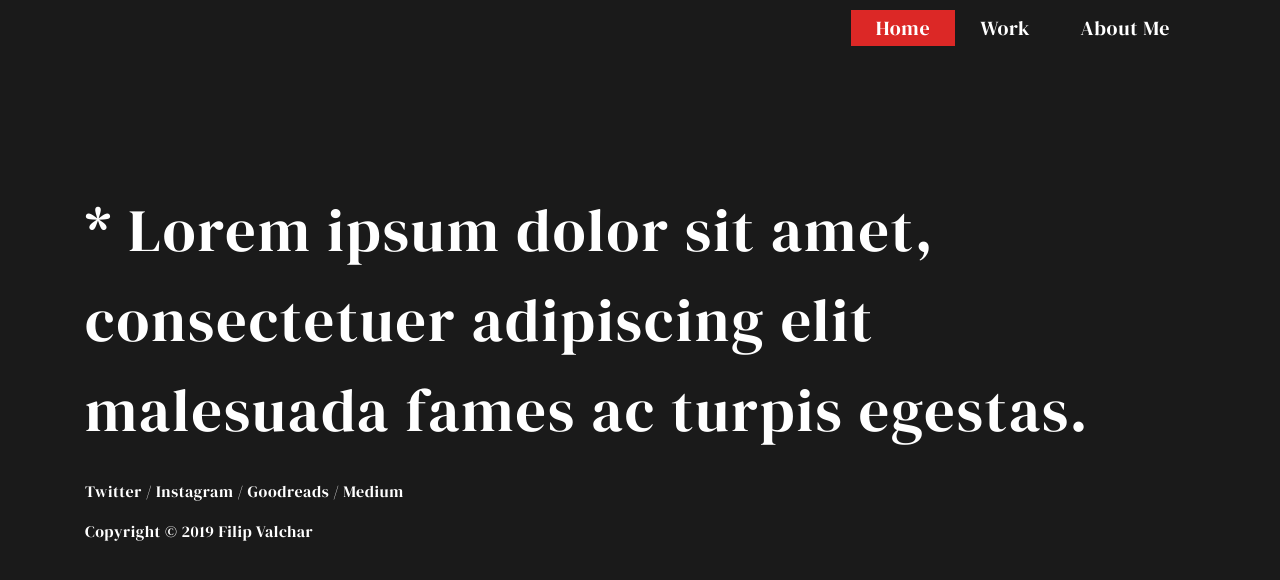
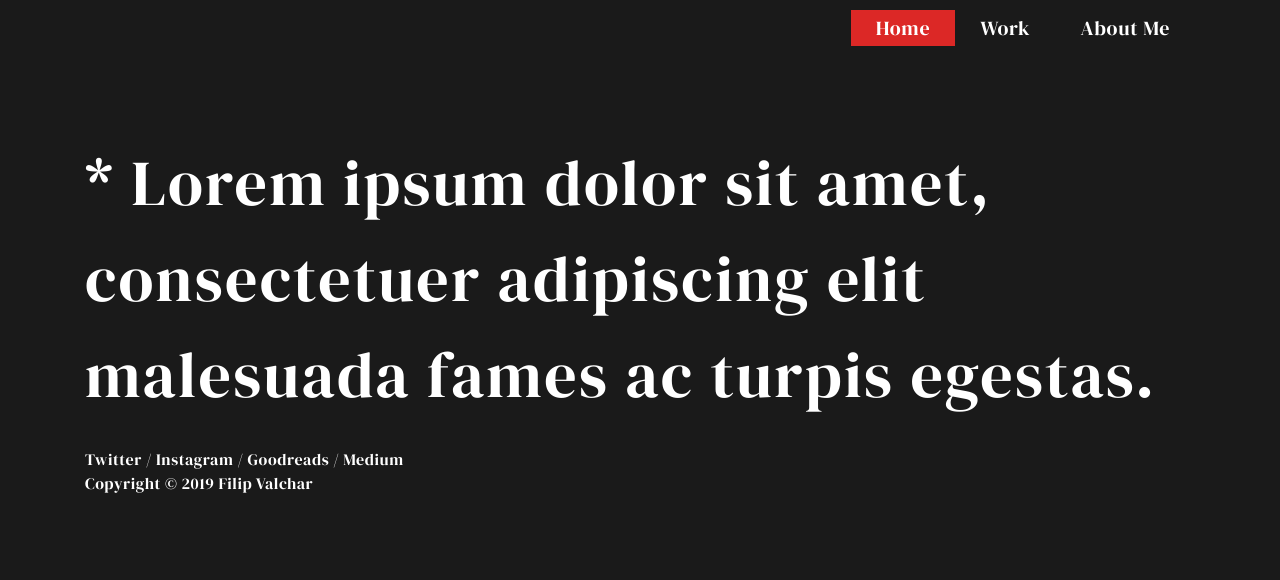
Before and after one commit to XuuRee/fival.cz, a React (Create React App) app in the folder fival/: page / in a window 1280 px wide. Shown: the top 580 px of the page. Built offline with nearby package versions, Linux system fonts and the light colour scheme.

Commit message:
game state

```diff
--- a/fival/src/Components/Homepage.tsx
+++ b/fival/src/Components/Homepage.tsx
@@ -4,14 +4,18 @@ import "../Static/Homepage.css";
 const Homepage: React.SFC = () => {
 	return (
 		<div className="transition">
-			<div className="homepage-text homepage-text-position">
+			<div className="indent font size-1">
 				* Lorem ipsum dolor sit amet,<br />
 				consectetuer adipiscing elit<br />
 				malesuada fames ac turpis egestas.
 			</div>
 			<br />
-			<p className="font">Twitter / Instagram / Goodreads / Medium </p>
-			<p className="font">Copyright © 2019 Filip Valchar</p>
+			<div className="font size-6">
+				Twitter / Instagram / Goodreads / Medium
+			</div>
+			<div className="font size-6">
+				Copyright © 2019 Filip Valchar
+			</div>
 		</div>
 	);
 };
--- a/fival/src/Static/Homepage.css
+++ b/fival/src/Static/Homepage.css
@@ -1,9 +1,3 @@
-.homepage-text {
-	font-size: 3.75em;
-	letter-spacing: 0.035em;
-	font-family: 'DM Serif Display';
+.indent {
+	margin-top: 8%; /* need to change for different widths and heights */
 }
-
-.homepage-text-position {
-	margin-top: 12.5%;
-}
```
Also changed, not shown: fival/src/States/Game.ts (added, +22 -0 lines), fival/src/States/State.ts (+7 -5 lines).
